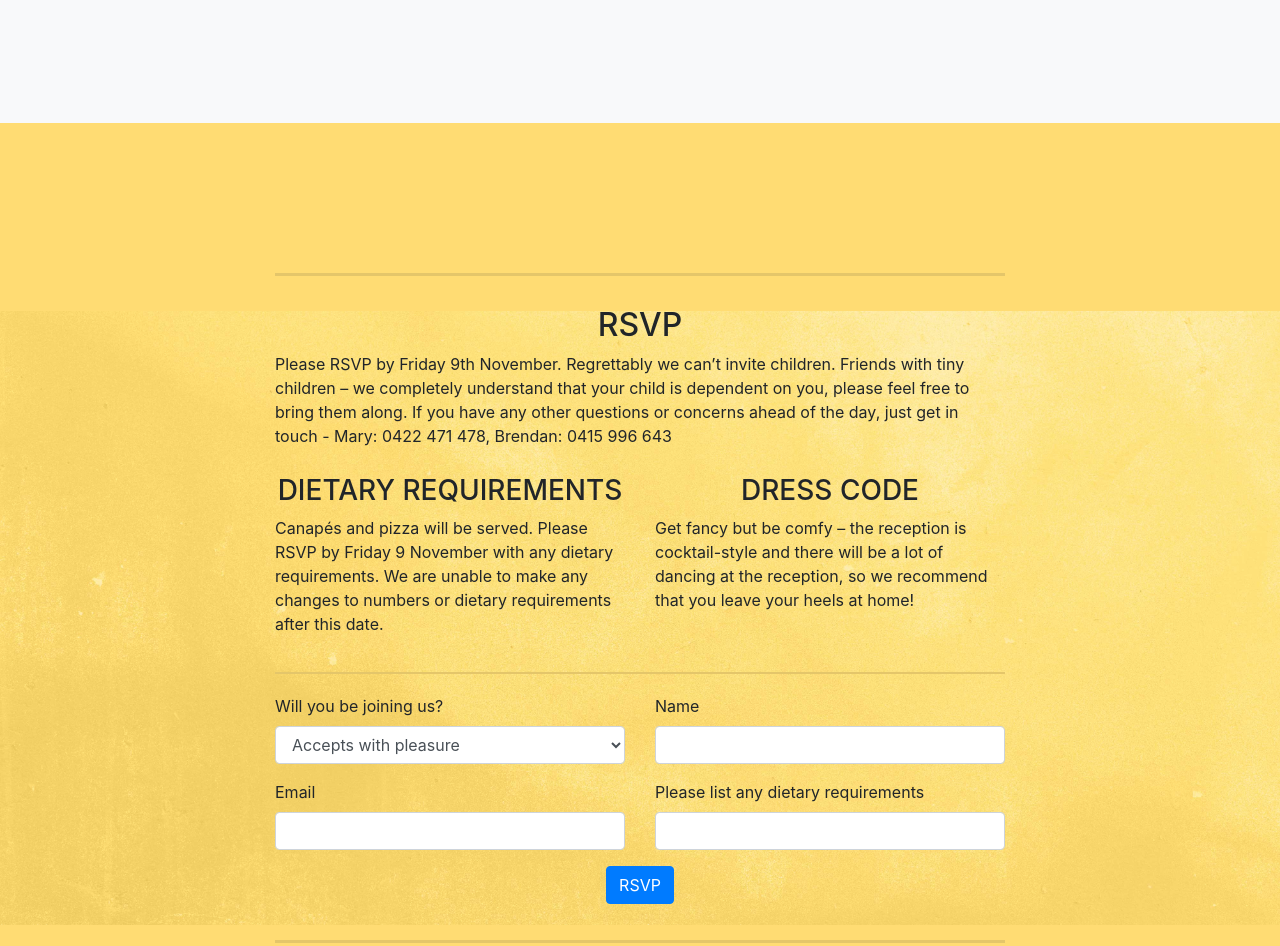
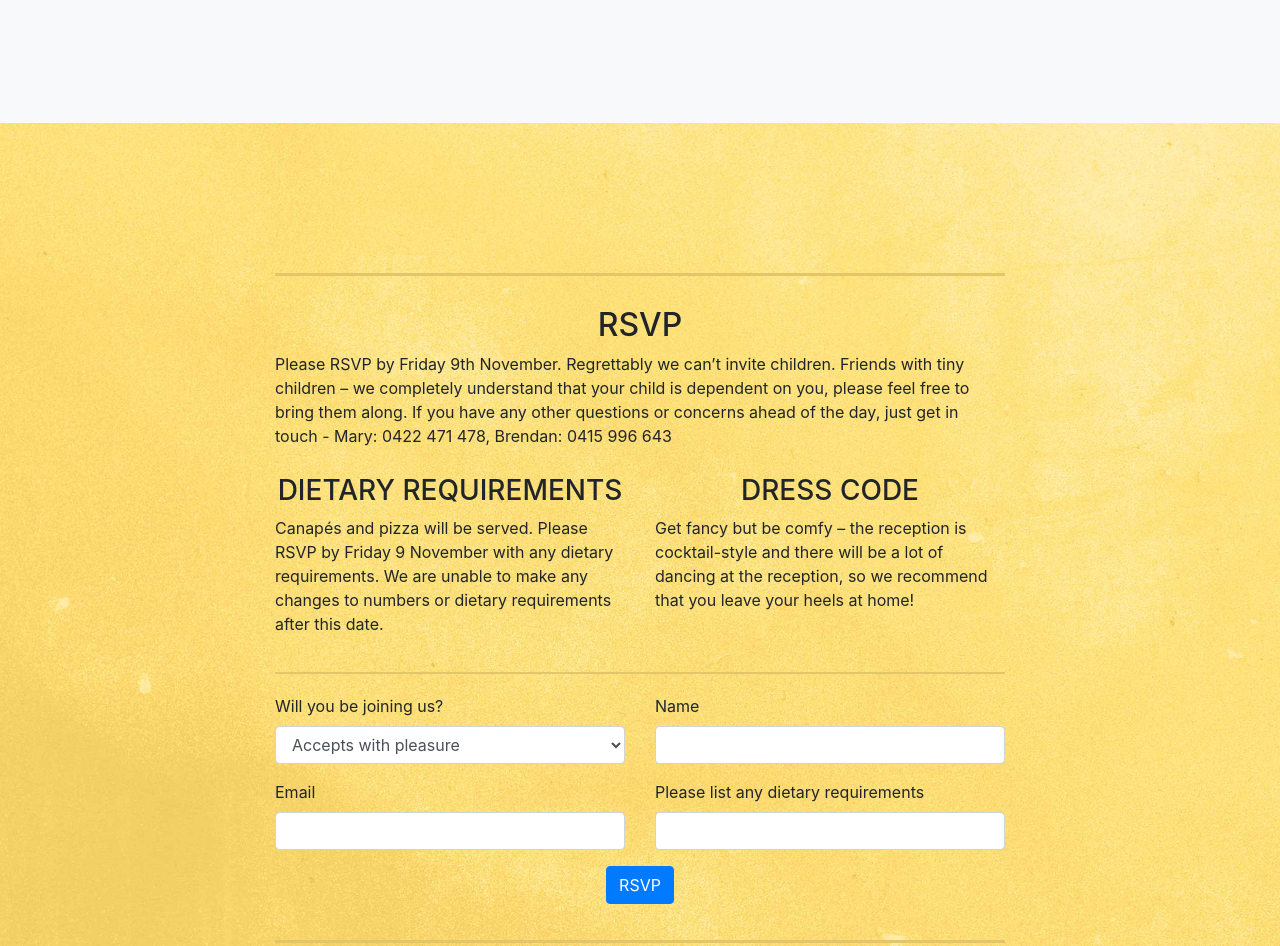
Before and after one commit to cohengum/maryandbrendan, a website with bundled scripts: page index.html in a window 1280 px wide. Shown: the part 1380-2326 px from the top of the page. Built offline with nearby package versions, Linux system fonts and the light colour scheme.

Commit message:
CSS changes

```diff
--- a/css/styles.css
+++ b/css/styles.css
@@ -125,7 +125,7 @@ header {
 
 #rsvp {
     background: #ffdc73 url("../images/gold-texture.jpg") no-repeat;
-    background-size: 100% auto;
+    background-size: auto 110%;
     background-position: center center;
 }
 
@@ -255,6 +255,10 @@ section {
     font-size: 1.25rem;
 }
 
+#rsvp {
+    background-size: auto 100%;
+}
+
  }
 
 /*// Large devices (desktops, 992px and up)*/
```
